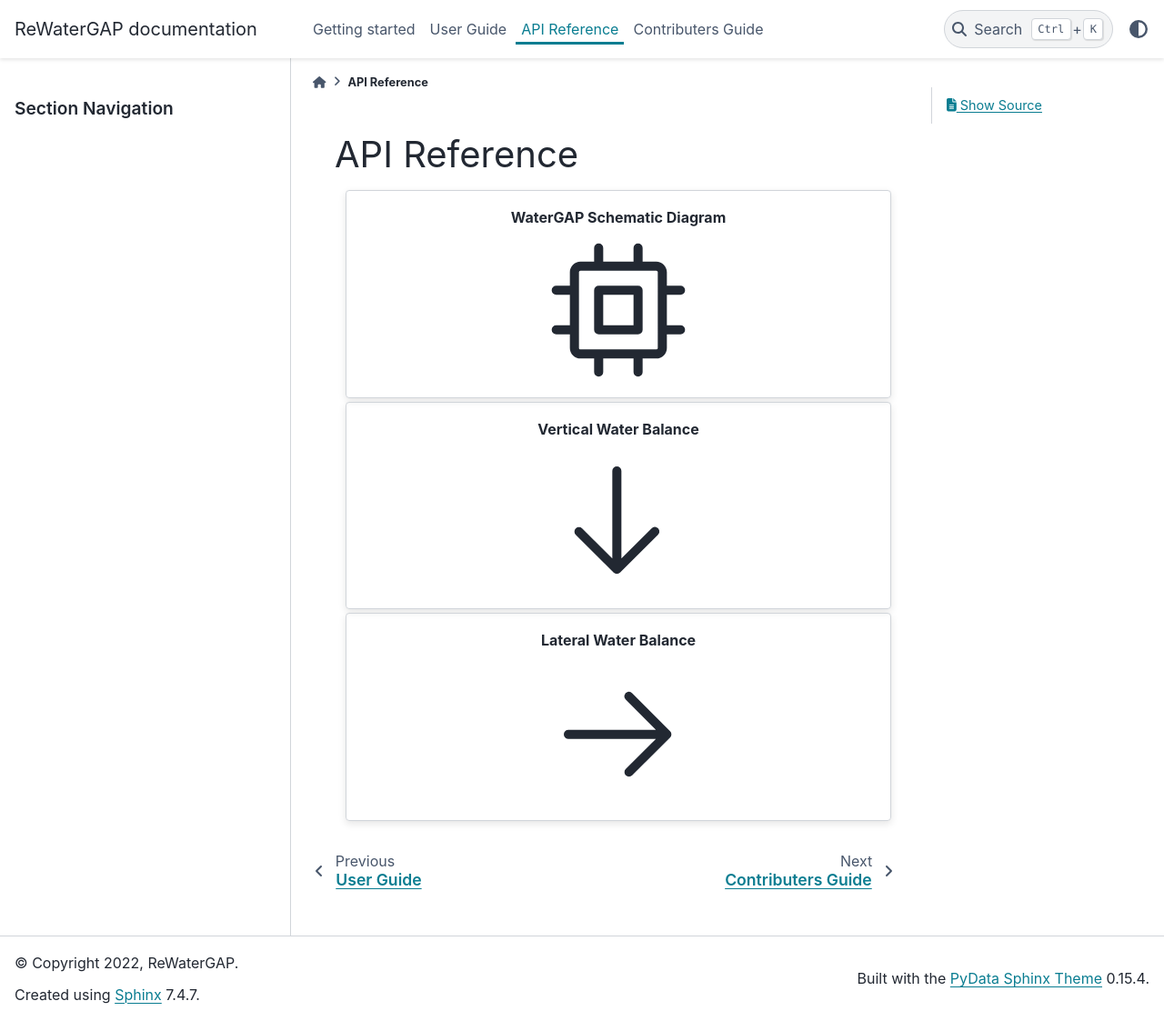
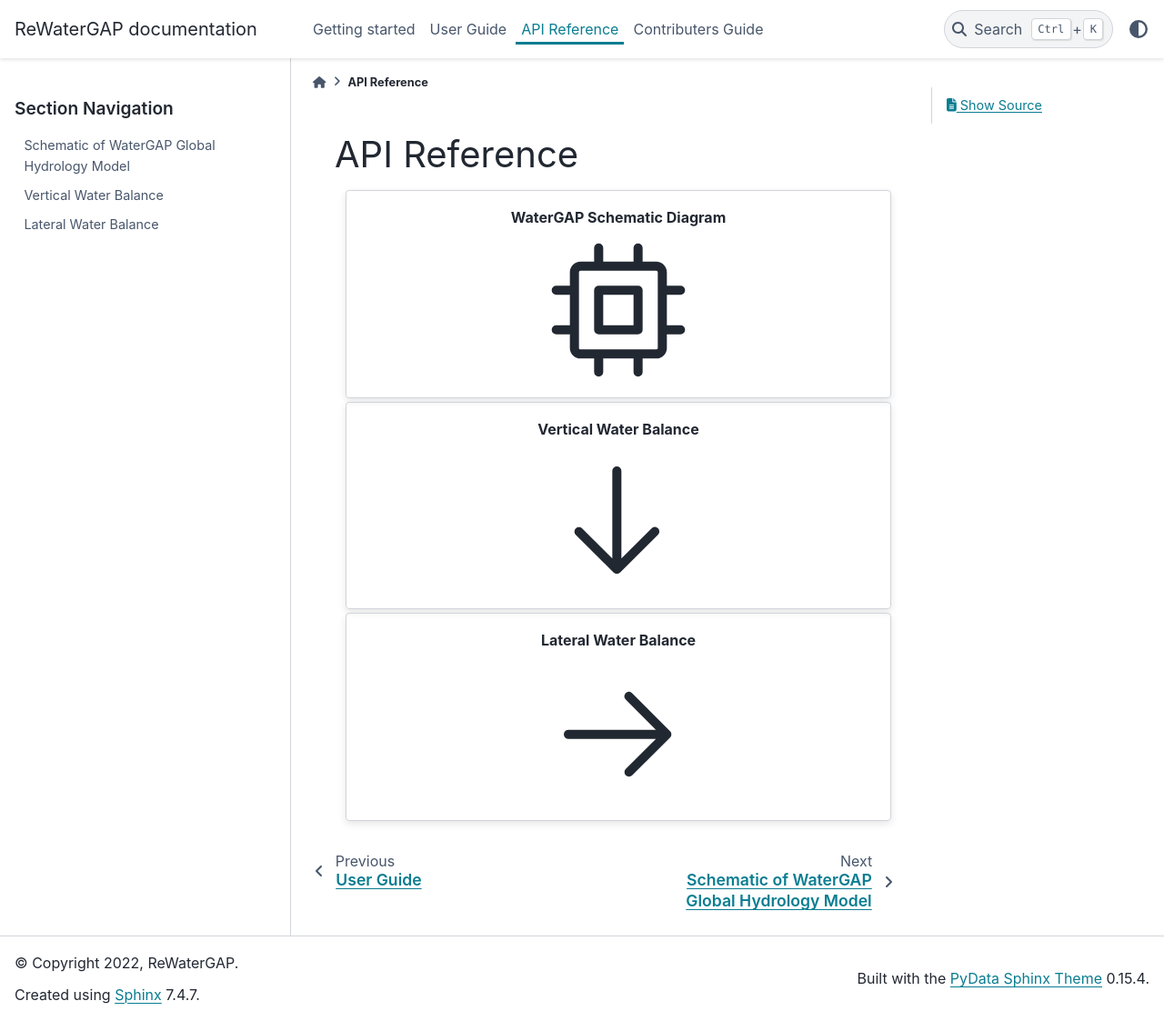
Before and after one commit to HydrologyFrankfurt/ReWaterGAP, a Sphinx documentation site: the page built from docs/api_docs/index.rst, in a window 1280 px wide and 1123 px high. Shown: the whole window at 91% size. Built offline with Sphinx 7.4.7 and the PyData theme 0.15.4, drawn with Linux system fonts in a browser that asks for light colours; pages that are not in the unit, such as notebooks, are missing from menus.

Commit message:
Update index.rst

```diff
--- a/docs/api_docs/index.rst
+++ b/docs/api_docs/index.rst
@@ -28,3 +28,11 @@ API Reference
         :link-type: ref
 
         :octicon:`arrow-right;10em`
+
+.. toctree::
+    :maxdepth: 1
+    :hidden:
+
+    rewatergap_schematic/index
+    vertical_water_balance/index
+    lateral_water_balance/index
```
